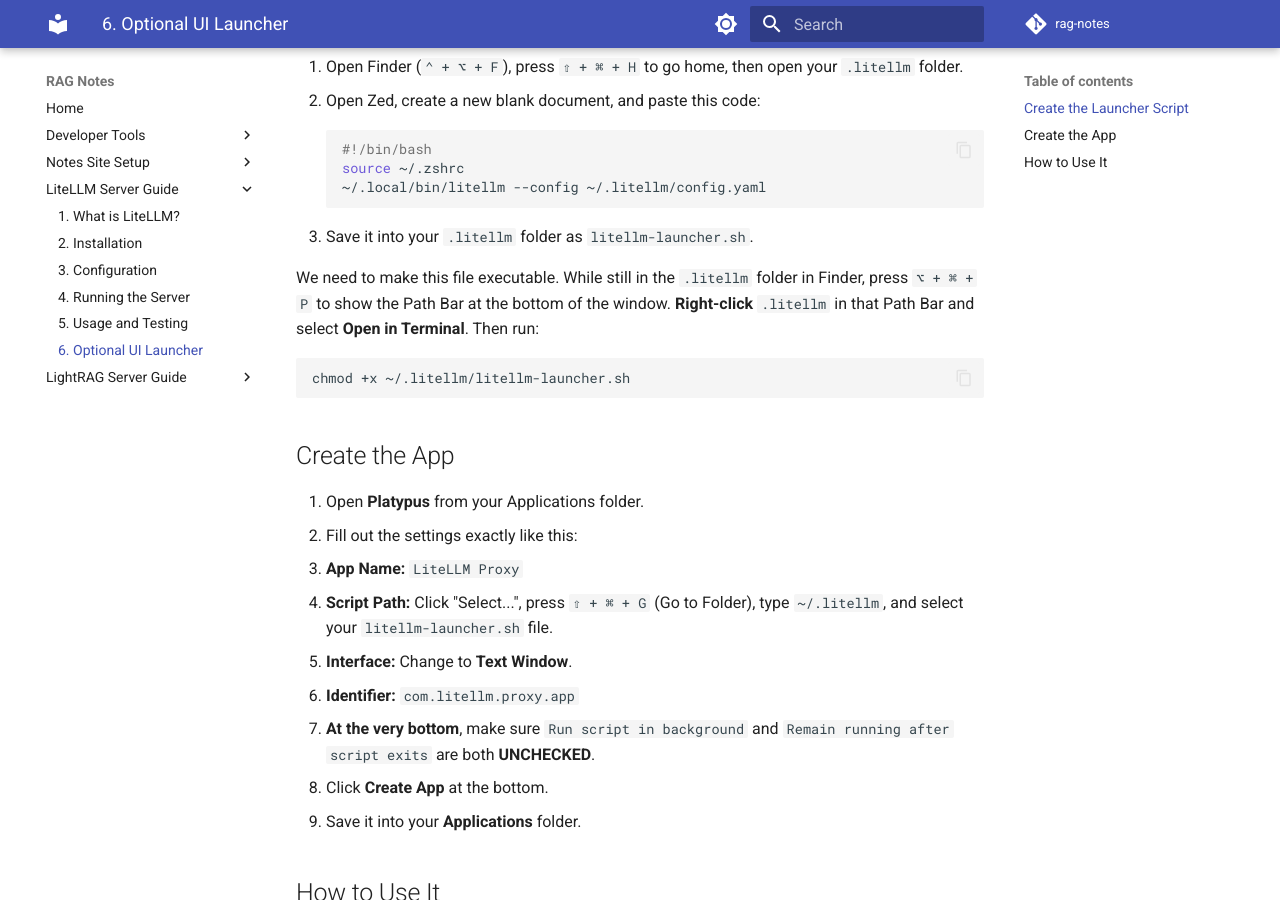
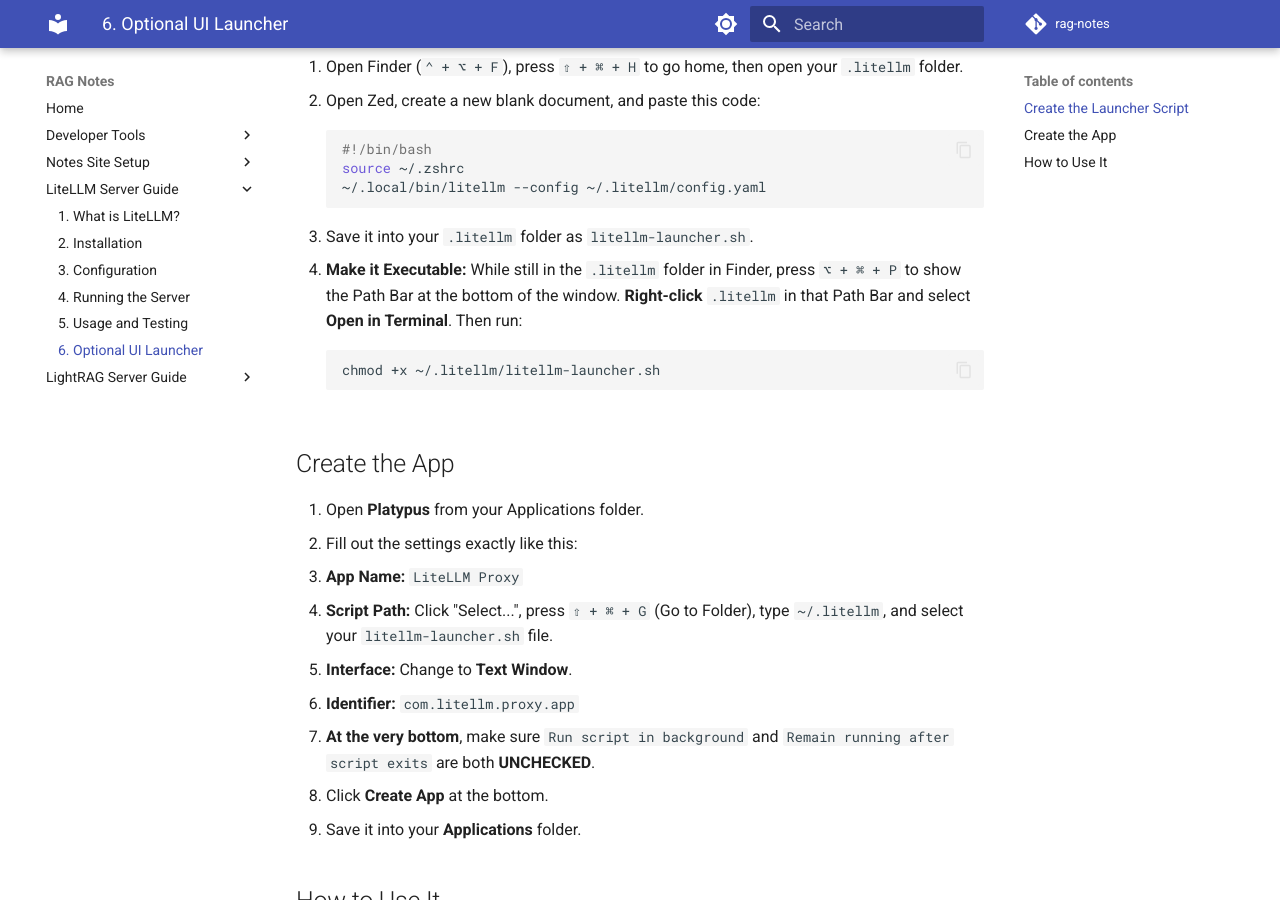
Before and after one commit to kbhatiya999/rag-notes, an MkDocs documentation site: the page built from docs/litellm/6-optional-ui-launcher.md, in a window 1280 px wide and 900 px high, scrolled down 309 px. Built offline with MkDocs 1.6.1 and Material for MkDocs 9.7.7, drawn with Linux system fonts in a browser that asks for light colours; comment, search, counter and statistics services are not loaded.

Commit message:
Nested executable instructions into numbered list in LiteLLM launcher guide

````diff
--- a/docs/litellm/6-optional-ui-launcher.md
+++ b/docs/litellm/6-optional-ui-launcher.md
@@ -15,7 +15,7 @@
    ```
 3. Save it into your `.litellm` folder as `litellm-launcher.sh`.
 
-We need to make this file executable. While still in the `.litellm` folder in Finder, press `⌥ + ⌘ + P` to show the Path Bar at the bottom of the window. **Right-click** `.litellm` in that Path Bar and select **Open in Terminal**. Then run:
+4. **Make it Executable:** While still in the `.litellm` folder in Finder, press `⌥ + ⌘ + P` to show the Path Bar at the bottom of the window. **Right-click** `.litellm` in that Path Bar and select **Open in Terminal**. Then run:
    ```bash
    chmod +x ~/.litellm/litellm-launcher.sh
    ```
````
